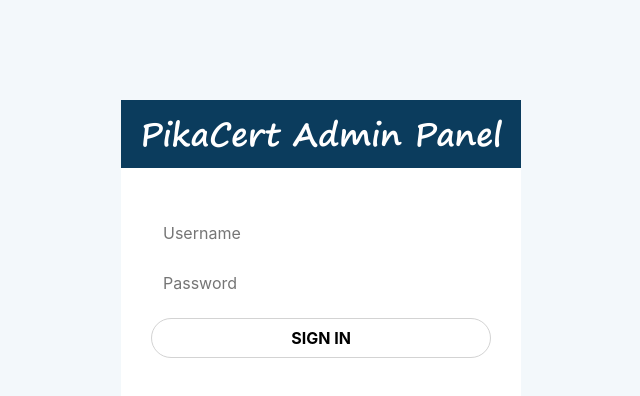
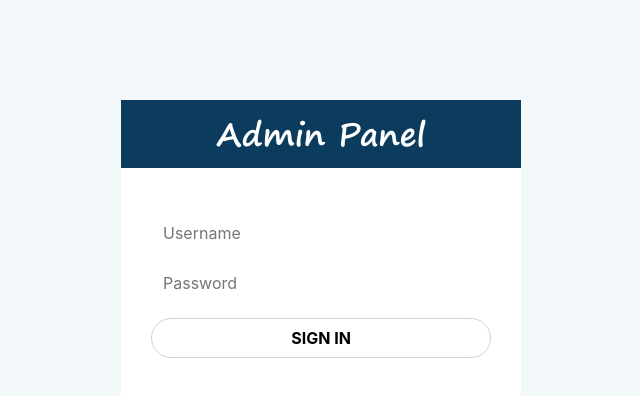
Before and after one commit to batru96/admin-pikacert, a React (Create React App) app: page / in a window 1280 px wide. Shown: the top 396 px of the page, without its empty margins (319-959 px from the left). Built offline with nearby package versions, Linux system fonts and the light colour scheme; no server answers.

Commit message:
Loading Component

```diff
--- a/src/App.js
+++ b/src/App.js
@@ -45,7 +45,7 @@ class App extends Component {
     const { isLoading, isLogin } = this.state;
     return (
       <div className="App">
-        {isLoading ? <Loading /> : isLogin ?
+        {isLoading ? <Loading visible={true} /> : isLogin ?
           <Router>
             <Route path="/" exact component={Home} />
             <Route path="/login/" exact component={() => <Redirect to={{ pathname: '/' }} />} />
--- a/src/components/Loading/index.jsx
+++ b/src/components/Loading/index.jsx
@@ -1,10 +1,9 @@
 import React, { Component } from 'react';
+import spinner from '../../images/animations/spinner.gif'
 
 class Loading extends Component {
     render() {
-        return (
-            <div>Loading...</div>
-        );
+        return (this.props.visible ? <img src={spinner} alt="Loading indicator" /> : null);
     }
 }
 
--- a/src/pages/login.jsx
+++ b/src/pages/login.jsx
@@ -4,7 +4,7 @@ import FormHeader from '../components/FormHeader/index';
 import TextInput from '../components/TextInput/index';
 import FormButton from '../components/FormButton/index';
 import doLogin from '../api/doLogin';
-import spinner from '../images/animations/spinner.gif';
+import Loading from '../components/Loading/index';
 
 class Login extends Component {
     constructor(props) {
@@ -46,12 +46,12 @@ class Login extends Component {
         return (
             <div>
                 <form className="login-form" onSubmit={this.login}>
-                    <FormHeader title="PikaCert Admin Panel" />
+                    <FormHeader title="Admin Panel" />
                     <div className="form-body">
                         {this.FieldInputs.map(item => <TextInput key={item.id} item={item} target={this} />)}
                         <FormButton target={this} />
                     </div>
-                    {loading && <img src={spinner} alt="Loading indicator" />}
+                    <Loading visible={loading} />
                     <div className="loading-indicator"></div>
                     {error.length > 0 && <h5 onClick={() => this.setState({ error: '' })} style={{ color: 'red', padding: 10, textAlign: 'center' }}>{error}</h5>}
                 </form>
```
Lines whose indentation alone changed are shown as unchanged.
